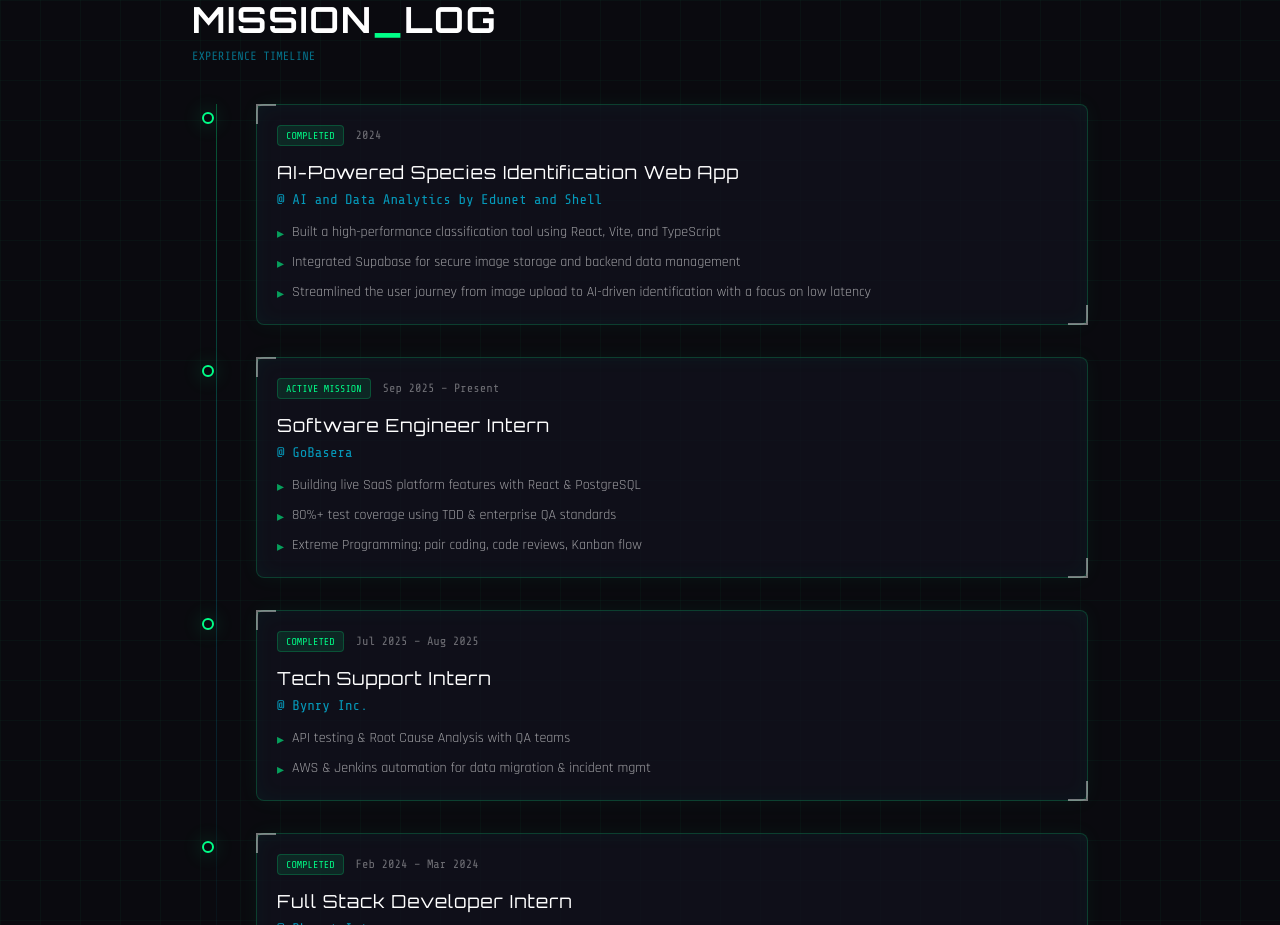
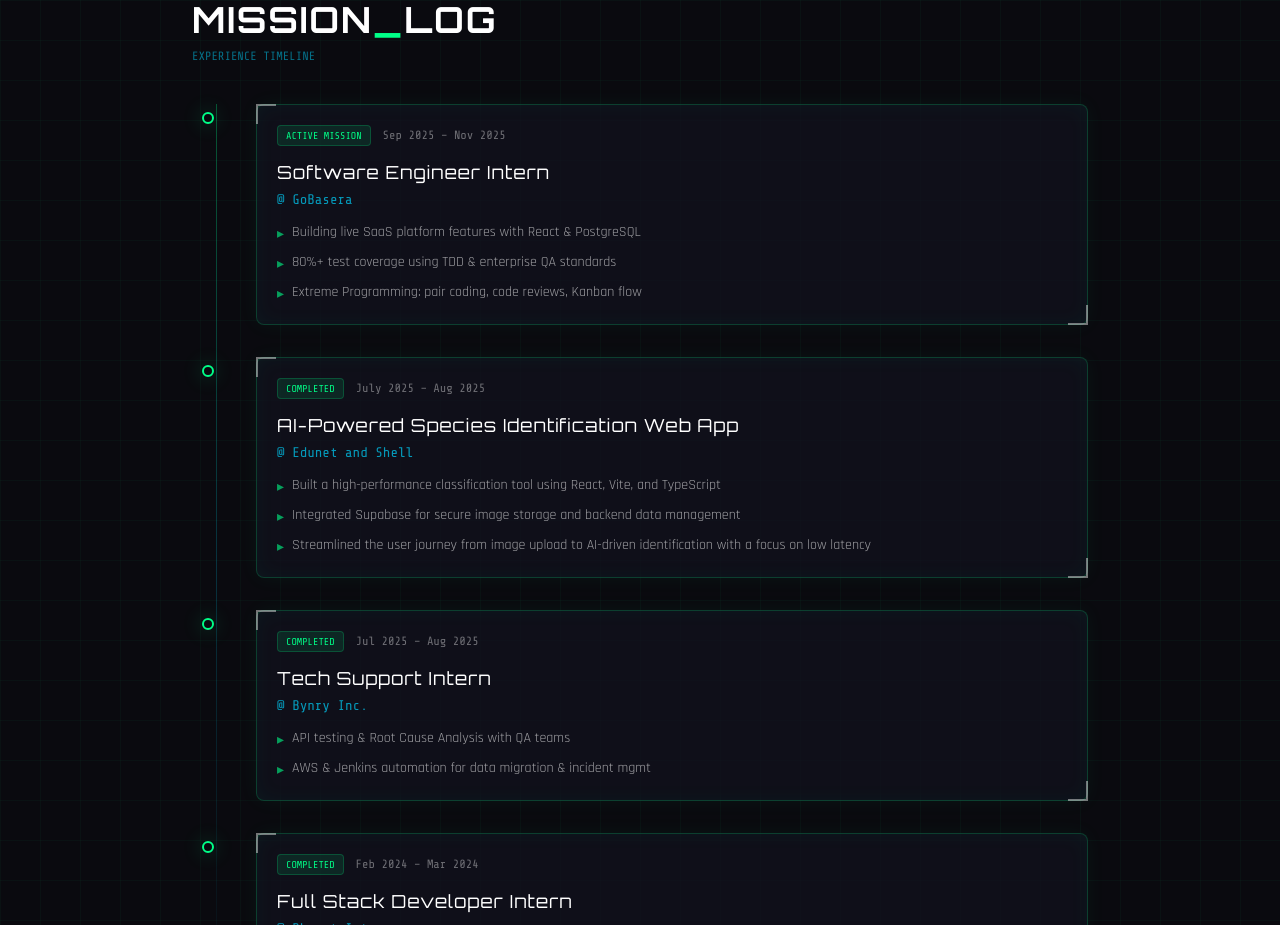
Before and after one commit to shriyashsawant/portfolio, a React (Vite) app: page / in a window 1280 px wide. Shown: the part 2280-3205 px from the top of the page. Built offline with nearby package versions, Linux system fonts and the light colour scheme.

Commit message:
Add AI and Data Analytics internship by Edunet and Shell

```diff
--- a/src/app.tsx
+++ b/src/app.tsx
@@ -33,10 +33,22 @@ const skills = [
 ];
 
 const experiences = [
+    {
+    title: 'Software Engineer Intern',
+    company: 'GoBasera',
+    period: 'Sep 2025 – Nov 2025',
+    tag: 'ACTIVE MISSION',
+    points: [
+      'Building live SaaS platform features with React & PostgreSQL',
+      '80%+ test coverage using TDD & enterprise QA standards',
+      'Extreme Programming: pair coding, code reviews, Kanban flow',
+    ],
+  },
+
   {
     title: 'AI-Powered Species Identification Web App',
-    company: 'AI and Data Analytics by Edunet and Shell',
-    period: '2024',
+    company: 'Edunet and Shell',
+    period: 'July 2025 – Aug 2025',
     tag: 'COMPLETED',
     points: [
       'Built a high-performance classification tool using React, Vite, and TypeScript',
@@ -44,17 +56,7 @@ const experiences = [
       'Streamlined the user journey from image upload to AI-driven identification with a focus on low latency',
     ],
   },
-  {
-    title: 'Software Engineer Intern',
-    company: 'GoBasera',
-    period: 'Sep 2025 – Present',
-    tag: 'ACTIVE MISSION',
-    points: [
-      'Building live SaaS platform features with React & PostgreSQL',
-      '80%+ test coverage using TDD & enterprise QA standards',
-      'Extreme Programming: pair coding, code reviews, Kanban flow',
-    ],
-  },
+
   {
     title: 'Tech Support Intern',
     company: 'Bynry Inc.',
```
